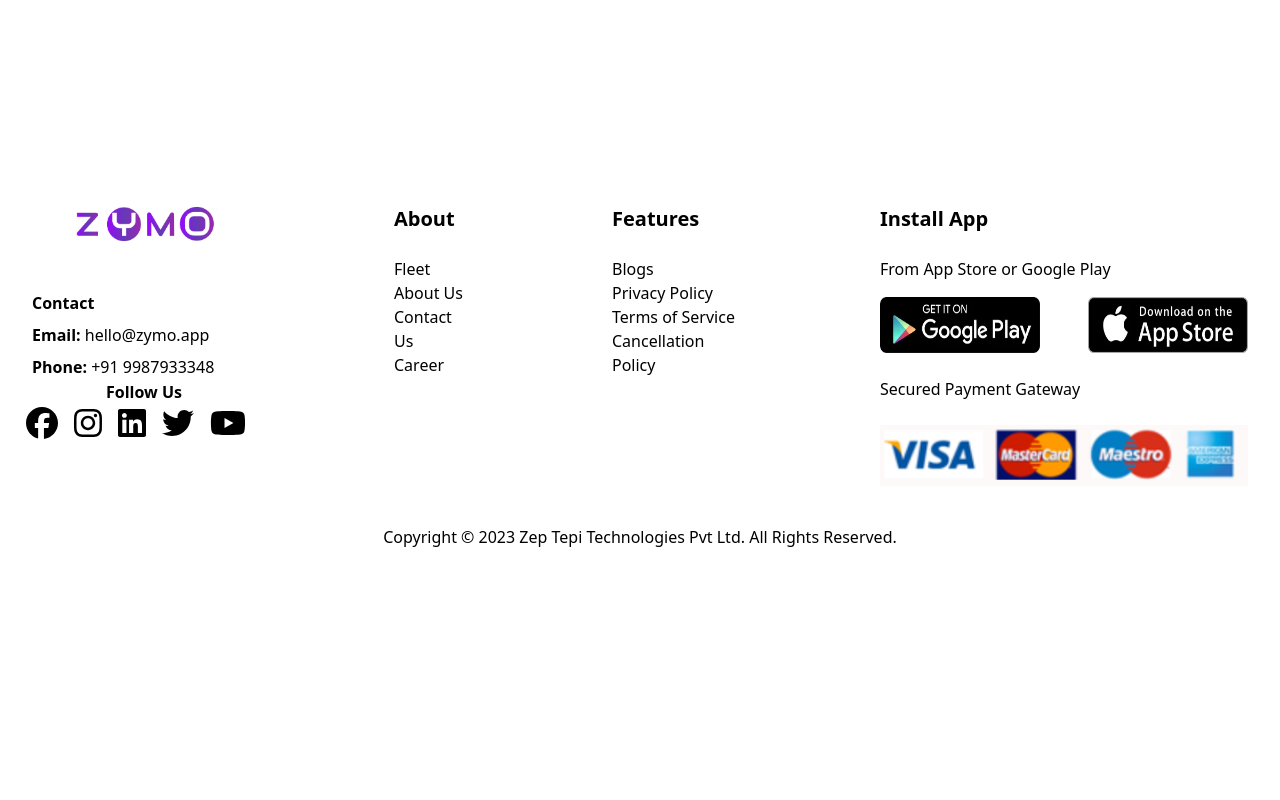
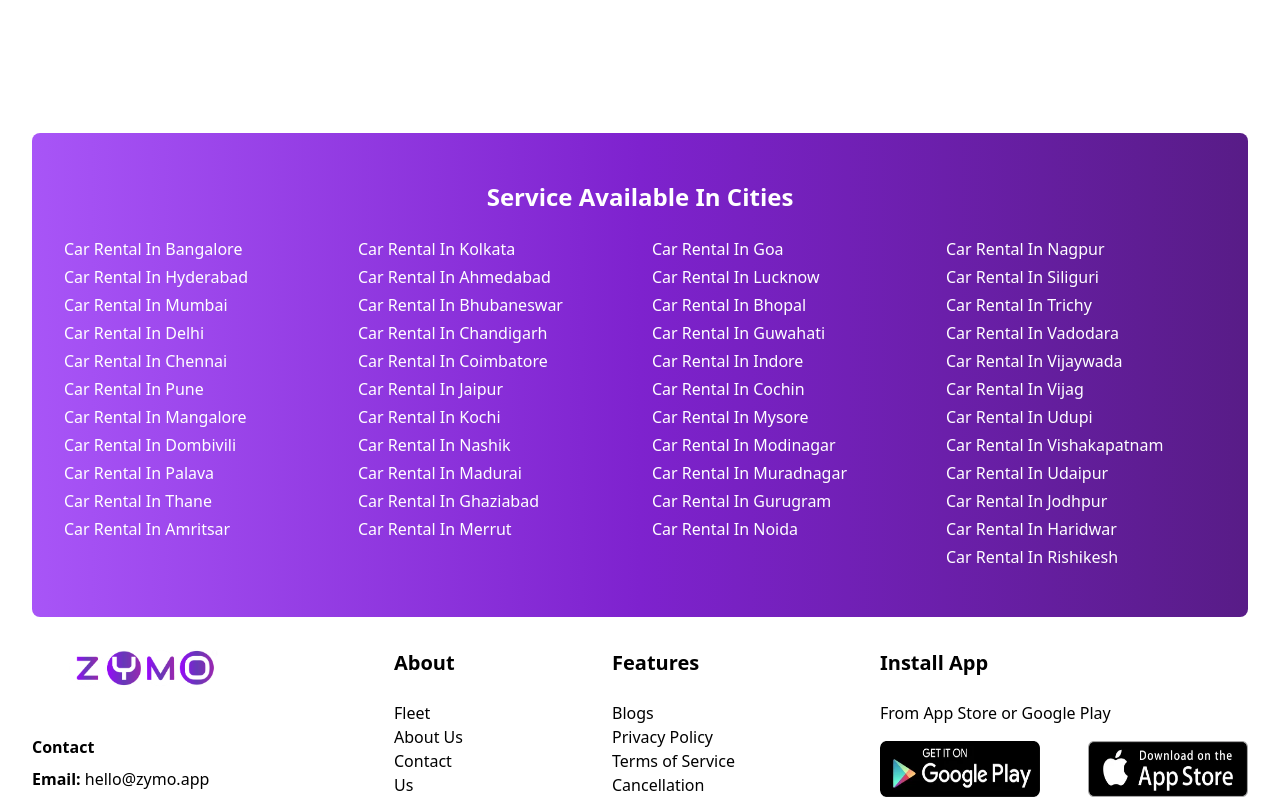
Before and after one commit to kasinath-anilkumar/Zymo-kasinath-anilkumar, a React (Vite) app: page / in a window 1280 px wide. Shown: the part 6740-7540 px from the top of the page. Before the commit the page ends 7321 px from the top, so only its background shows below. Built offline with nearby package versions, Linux system fonts and the light colour scheme.

Commit message:
services component added

```diff
--- a/src/components/Footer/Footer.jsx
+++ b/src/components/Footer/Footer.jsx
@@ -4,11 +4,13 @@ import About from './About';
 import Features from './Features';
 import InstallApp from './InstallApp';
 import { colors } from '@mui/material';
+import Service from './Service';
 
 const Footer = () => {
   return (
-    <footer className="bg-white text-black mt-10 " >
-      <div className="p-8">
+    <footer className="bg-white text-black" >
+      <div className="px-8">
+        <Service />
         <div className="flex flex-wrap justify-between"> {/* Main content container */}
           <CompanyInfo /> {/* Company information component */}
           <About /> {/* About component */}
--- /dev/null
+++ b/src/components/Footer/Service.jsx
@@ -0,0 +1,51 @@
+import React from "react";
+// import classes from "./Service.module.css";
+// import { Link } from "react-router-dom";
+// import {
+//   BsFacebook,
+//   BsInstagram,
+//   BsLinkedin,
+//   BsTwitter,
+//   BsYoutube,
+// } from "react-icons/bs";
+
+function Service() {
+  const cities = [
+    "Bangalore", "Hyderabad", "Mumbai", "Delhi", "Chennai", "Pune", "Mangalore", "Dombivili",
+    "Palava", "Thane", "Amritsar", "Kolkata", "Ahmedabad", "Bhubaneswar", "Chandigarh",
+    "Coimbatore", "Jaipur", "Kochi", "Nashik", "Madurai", "Ghaziabad", "Merrut",
+    "Goa", "Lucknow", "Bhopal", "Guwahati", "Indore", "Cochin", "Mysore", "Modinagar",
+    "Muradnagar", "Gurugram", "Noida", "Nagpur", "Siliguri", "Trichy", "Vadodara",
+    "Vijaywada", "Vijag", "Udupi", "Vishakapatnam", "Udaipur", "Jodhpur", "Haridwar",
+  ];
+
+  const groupedCities = [];
+  for (let i = 0; i < cities.length; i += 11) {
+    groupedCities.push(cities.slice(i, i + 11));
+  }
+
+  if (groupedCities.length > 0) {
+    groupedCities[groupedCities.length - 1].push("Rishikesh");
+  }
+
+  return (
+    <footer className="rounded-lg mb-8 bg-gradient-to-r from-purple-500 via-purple-700 to-purple-900 text-white text-center w-full">
+      <div className="px-8 py-12 mx-auto grid grid-rows-1">
+        <div className="text-center">
+          <h1 className="text-2xl font-bold pb-4">Service Available In Cities</h1>
+          <div className="grid grid-cols-4 gap-4 justify-center text-lightgray sm:grid-cols-3 md:grid-cols-2 lg:grid-cols-4">
+            {groupedCities.map((group, index) => (
+              <ul key={index} className="flex flex-col items-start space-y-1">
+                {group.map((city, cityIndex) => (
+                  <li key={cityIndex}>Car Rental In {city}</li>
+                ))}
+              </ul>
+            ))}
+          </div>
+        </div>
+      </div>
+    </footer>
+  );
+}
+
+export default Service;
```
